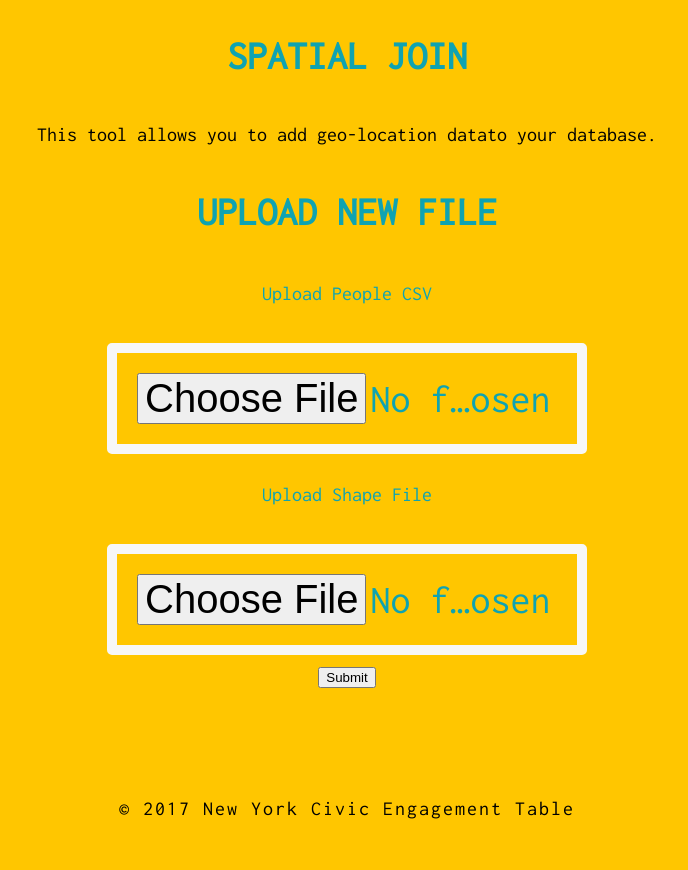
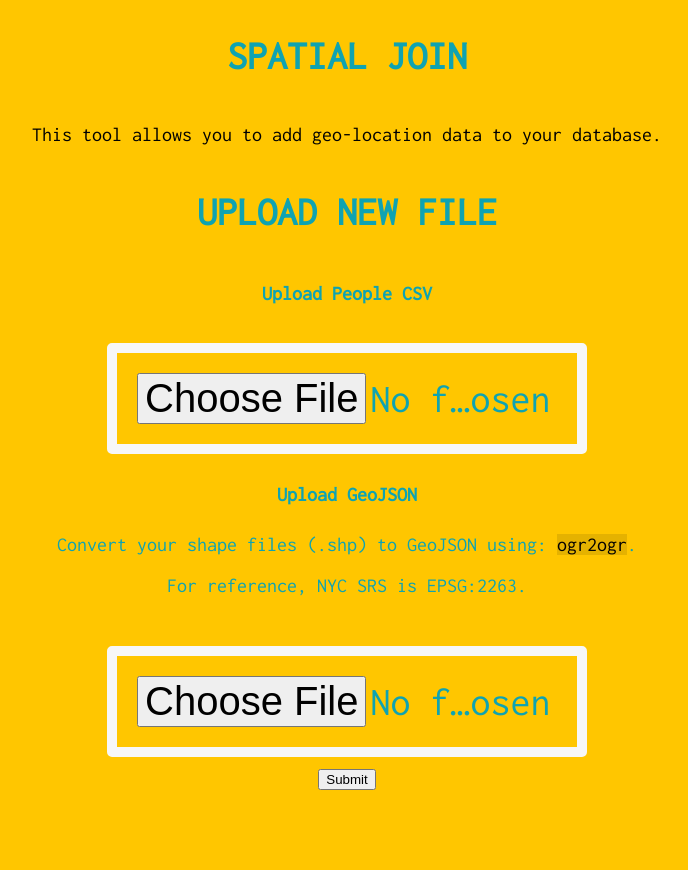
Before and after one commit to nycivicengagementtable/spatial_join, a Flask app: page / in a window 1280 px wide. Shown: the top 870 px of the page, without its empty margins (293-981 px from the left). Before the commit the page ends 819 px from the top, so only its background shows below. Run offline with Flask 2, Linux system fonts and the light colour scheme.

Commit message:
add geojson disclaimer; Maria's extra CSS + dynamic link to CSS; file upload .json/.geojson input

```diff
--- a/spatial-join-flask/spatial-join.py
+++ b/spatial-join-flask/spatial-join.py
@@ -18,7 +18,6 @@ def index():
                 request.files["shapes"].save(shapes_file.name)
                 shapes = intersect.shapes_df(shapes_file.name)
 
-                # pdb.set_trace()
                 print("Merging...")
                 merged = intersect.merge(shapes, people)
 
--- a/spatial-join-flask/templates/index.html
+++ b/spatial-join-flask/templates/index.html
@@ -5,25 +5,27 @@
     <meta charset="utf-8">
     <title>Spatial Join</title>
     <link href="https://fonts.googleapis.com/css?family=Inconsolata" rel="stylesheet">
-    <link rel="stylesheet" href="static/style.css">
+    <link rel="stylesheet" href="{{url_for('static', filename='styles/style.css')}}">
 </head>
 
 <body>
     <body class="Site">
         <h1>Spatial Join</h1>
         <div class="intro">
-            <p>This tool allows you to add geo-location datato your database.</p>
+            <p>This tool allows you to add geo-location data to your database.</p>
         </div>
         <main class="Site-content">
             <h1>Upload new File</h1>
             <form method="post" enctype="multipart/form-data" class="upload-form">
                 <div class="people">
-                    <label for="file-select">Upload People CSV</label>
+                    <b><label for="file-select">Upload People CSV</label></b>
                     <input type="file" id="people-select" name="people" class="people-select" accept=".csv">
                 </div>
                 <div class="shapes">
-                    <label for="shapes-select">Upload Shape File</label>
-                    <input type="file" name="shapes" id="shapes-select" class="shapes-select" accept=".csv">
+                    <b><label for="shapes-select">Upload GeoJSON</label></b>
+                    <p>Convert your shape files (.shp) to GeoJSON using: <a href="https://ogre.adc4gis.com">ogr2ogr</a>.</p>
+                    <p>For reference, NYC SRS is EPSG:2263.</p>
+                    <input type="file" name="shapes" id="shapes-select" class="shapes-select" accept=".geojson, .json">
                 </div>
               <button type="submit" class="btn" value="Upload">Submit</button>
             </form>
```
Also changed, not shown: spatial-join-flask/static/styles/style.css (renamed from spatial-join-flask/static/style.css), 1 other file.
